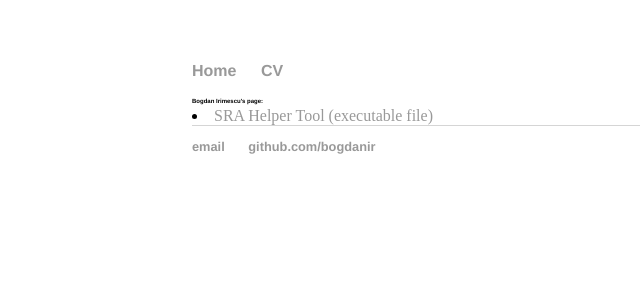
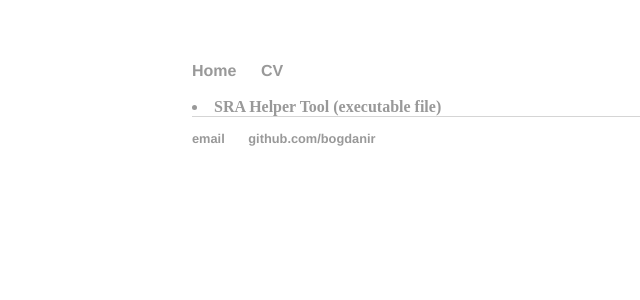
Before and after one commit to bogdanir/MDFextract, a Jekyll site: the page built from index.html, in a window 1280 px wide. Shown: the top 300 px of the page, without its empty margins (0-640 px from the left). Built offline with Jekyll 4.4.1, drawn with Linux system fonts in a browser that asks for light colours.

Commit message:
Update default.html

```diff
--- a/_layouts/default.html
+++ b/_layouts/default.html
@@ -16,10 +16,11 @@
 </ul>
     </nav>
 <div class="container">
-<h4> Bogdan Irimescu's page:
+<b
+   Bogdan Irimescu's page:
 
 
-</h4>
+</b>
 
   <li><a href="https://drive.google.com/file/d/1zA09q0NBZuadA9SGebUlwRq4ofRfTYRX/view?usp=sharing">SRA Helper Tool (executable file)</a></li>
 
```
